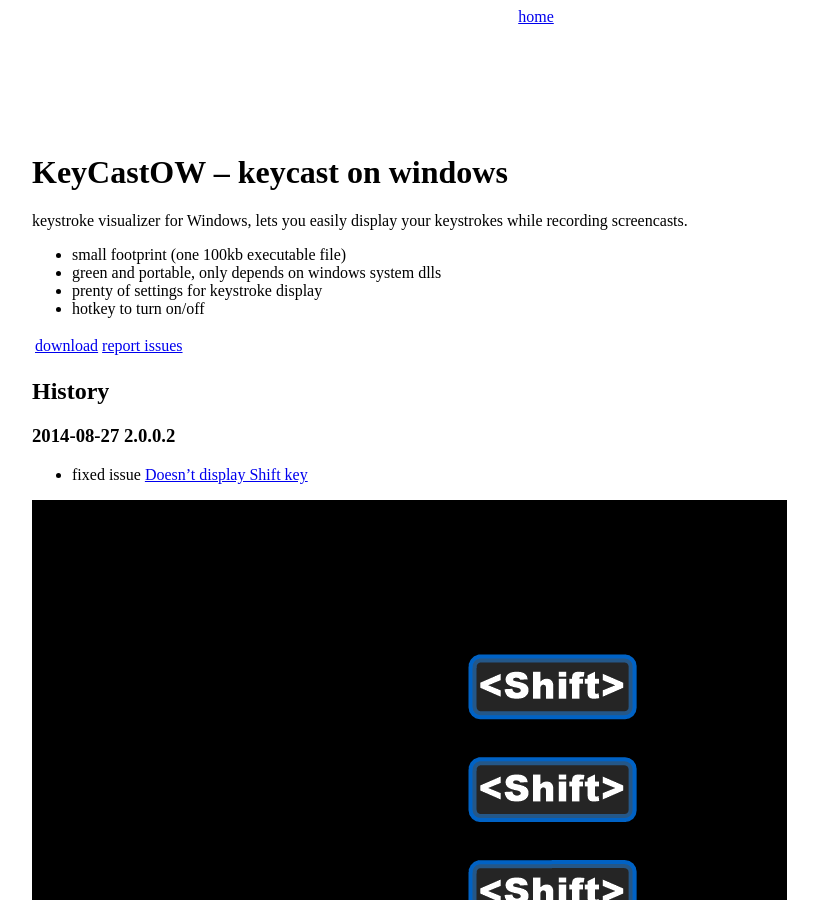
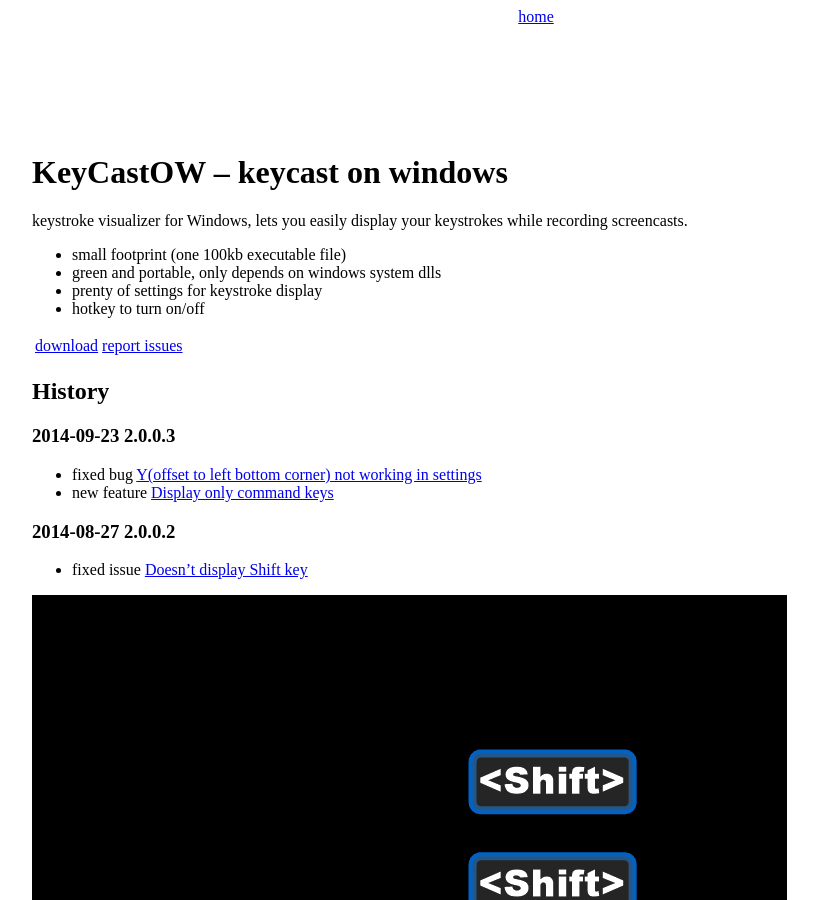
Before and after one commit to brookhong/brookhong.github.io, a Jekyll site: the page built from _posts/2014-04-28-keycast-on-windows.md, in a window 1280 px wide and 900 px high. Shown: the whole window, without its empty margins (104-922 px from the left). Built offline with Jekyll 4.4.1, drawn with Linux system fonts in a browser that asks for light colours.

Commit message:
keycastow 2.0.0.3

```diff
--- a/_posts/2014-04-28-keycast-on-windows.md
+++ b/_posts/2014-04-28-keycast-on-windows.md
@@ -16,6 +16,10 @@
 [download](/assets/downloads/keycastow.zip) | [report issues](https://github.com/brookhong/brookhong.github.io/issues)
 
 ## History
+
+### 2014-09-23 2.0.0.3
+* fixed bug [Y(offset to left bottom corner) not working in settings](https://github.com/brookhong/brookhong.github.io/issues/8)
+* new feature [Display only command keys](https://github.com/brookhong/brookhong.github.io/issues/7)
 
 ### 2014-08-27 2.0.0.2
 * fixed issue [Doesn't display Shift key](https://github.com/brookhong/brookhong.github.io/issues/5)
```
Also changed, not shown: 1 other file.
